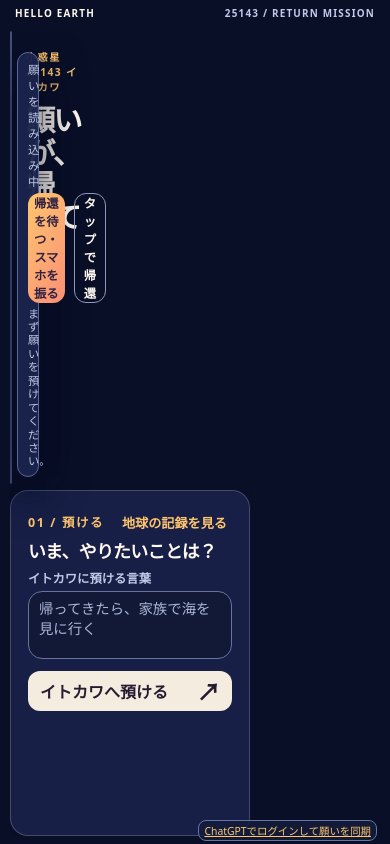
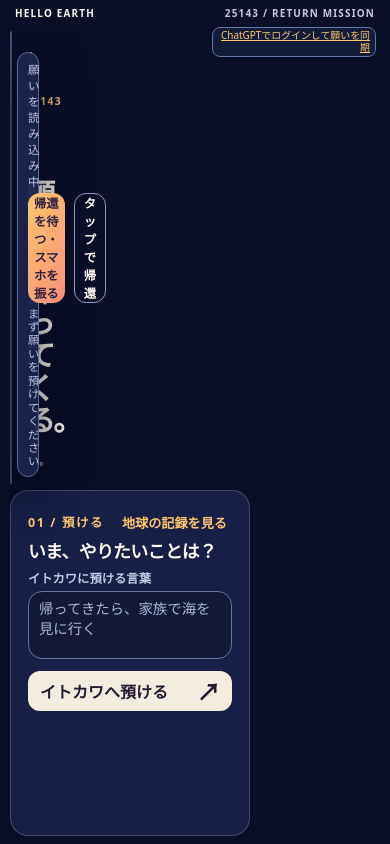
Before and after one commit to mai-san447/hello-earth-25143, a Next.js app: page / in a window 390 px wide. Built offline with nearby package versions, Linux system fonts and the light colour scheme.

Commit message:
Fix overlapping mission title and sync text

```diff
--- a/public/style.css
+++ b/public/style.css
@@ -73,3 +73,13 @@
 
 .account-bar{position:fixed;right:12px;top:3px;z-index:20;font-size:.72rem;background:#141d3bdf;border:1px solid #6376a4;border-radius:8px;padding:4px 8px;color:#fff9f1}.account-bar a{color:#ffc66d}
 @media(max-width:620px){.account-bar{top:auto;right:13px;bottom:max(3px,env(safe-area-inset-bottom));font-size:.65rem;padding:2px 5px}}
+.mission-copy{max-width:min(46%,460px)}
+.mission-copy h1{font-size:clamp(2.7rem,4.2vw,4.5rem);line-height:1.1;letter-spacing:-.075em}
+.mission-copy p:last-child{max-width:340px}
+.account-bar{top:auto;bottom:10px;right:14px;max-width:260px;text-align:right}
+@media(min-width:621px) and (max-width:900px){.mission-copy{max-width:54%}.mission-copy h1{font-size:clamp(2.7rem,5vw,4rem)}}
+@media(max-width:620px){
+  .mission-copy{max-width:70%}
+  .mission-copy h1{font-size:clamp(1.6rem,7.5vw,2.6rem);line-height:1.1}
+  .account-bar{bottom:auto;top:27px;right:14px;max-width:42%;font-size:.62rem;line-height:1.2;background:#141d3bee}
+}
```
